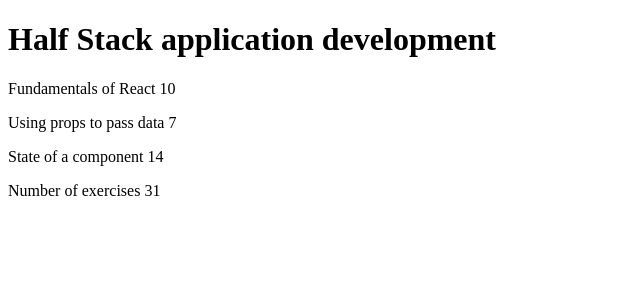
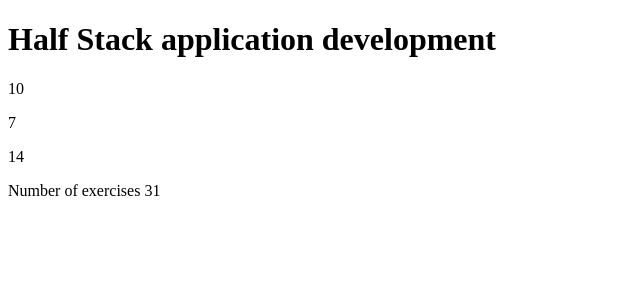
Before and after one commit to Mustafa-Lutaaya/FullStack-Open1, a React (Vite) app: page / in a window 1280 px wide. Shown: the top 300 px of the page, without its empty margins (0-640 px from the left). Built offline with nearby package versions, Linux system fonts and the light colour scheme.

Commit message:
Exercise 1.3 Step 3

```diff
--- a/src/App.jsx
+++ b/src/App.jsx
@@ -3,10 +3,10 @@
 };
 
 
-const Part = ({ partName, exercises }) => {
+const Part = ({ part }) => {
   return (
     <p>
-      {partName} {exercises}
+      {part.Name} {part.exercises}
     </p>
   );
 };
@@ -16,32 +16,41 @@
   return(
     <div>
       {parts.map((part, index) => (
-        <Part key={index} partName={part.name} exercises={part.exercises} />
+        <Part key={index} part={part} />
       ))}
     </div>
   );
 };
 
-const Total = ({ total }) => {
-  return <p>Number of exercises {total}</p>;
+const Total = ({ parts }) => {
+  const totalExercises = parts.reduce((sum, part) => sum + part.exercises, 0);
+  return <p>Number of exercises {totalExercises}</p>;
 };
 
 
 const App = () => {
   const course = 'Half Stack application development';
-  const parts = [
-    { name: 'Fundamentals of React', exercises: 10 },
-    { name: 'Using props to pass data', exercises: 7},
-    { name: 'State of a component', exercises: 14 },
-  ];
+  const part1 = {
+    name: 'Fundamentals of React',
+    exercises: 10
+    };
+  const part2 = {
+    name: 'Using props to pass data',
+    exercises: 7
+    };
+  const part3 = {
+    name: 'State of a component',
+    exercises: 14
+    };
 
-  const total = parts.reduce((sum, part) => sum + part.exercises, 0);
+  const parts = [part1, part2, part3];
+
   return(
-    <div>
-      <Header course={course} />
-      <Content parts={parts}/>
-      <Total total={total} />
-    </div>
+  <div>
+    <Header course={course} />
+    <Content parts={[part1, part2, part3]}/>
+    <Total parts={[part1, part2, part3]} />
+  </div>
   );
 };
 
```
